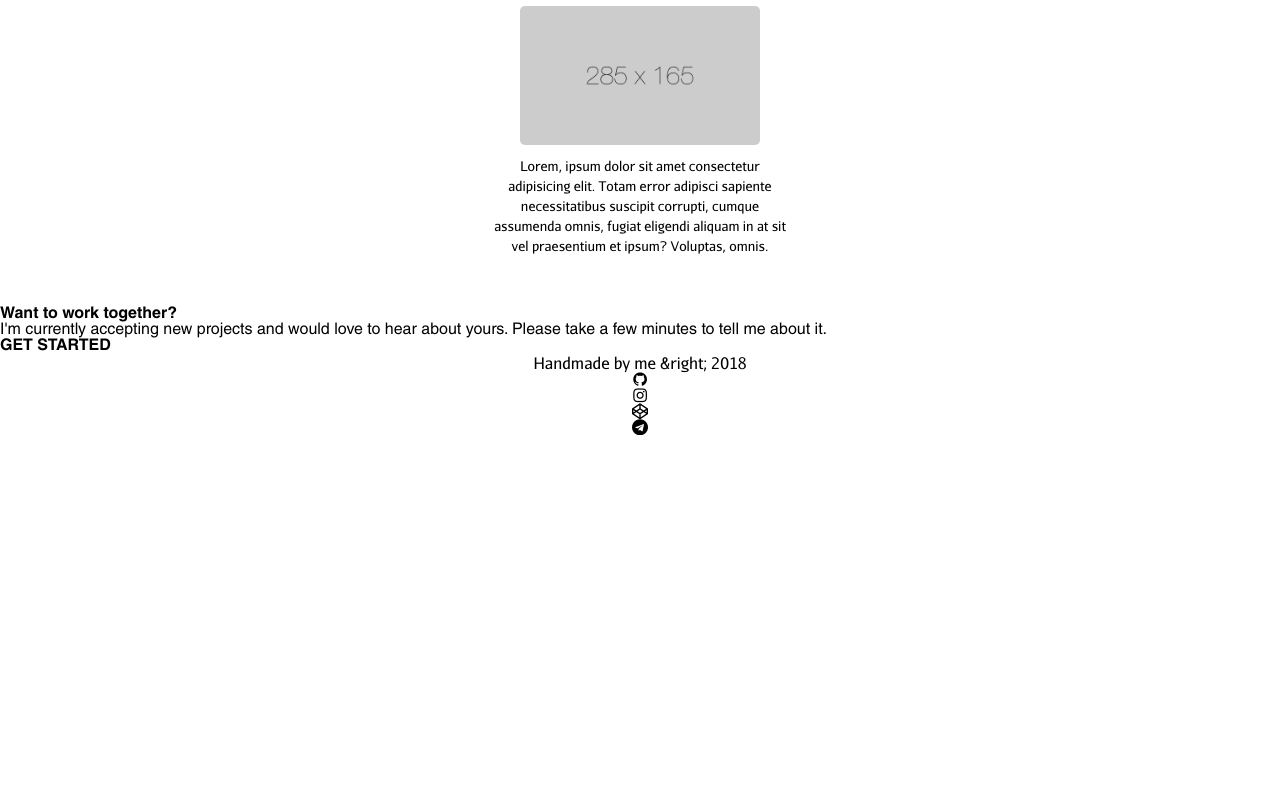
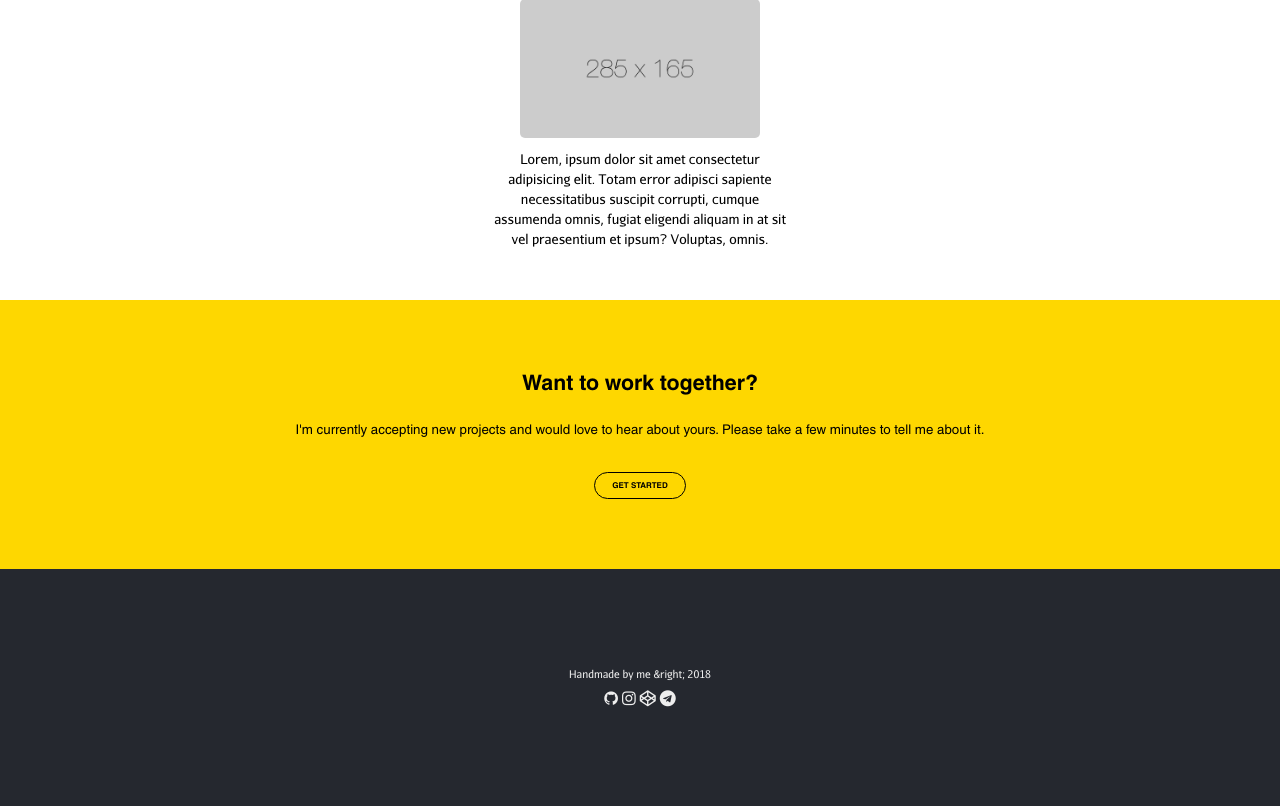
Before and after one commit to consciousnessdev/consciousnessdev.github.io, a PHP site: page / in a window 1280 px wide. Shown: the part 4097-4903 px from the top of the page. Before the commit the page ends 4532 px from the top, so only its background shows below. Run offline with PHP 8.4, Linux system fonts and the light colour scheme.

Commit message:
Hire Section Done, get to footer

```diff
--- a/assets/css/style.css
+++ b/assets/css/style.css
@@ -69,13 +69,19 @@
     margin: 50px auto;
 }
 
-        .content-section__hire {}
+        .content-section__hire {
+    padding: 50px 15px;
+}
 
 .footer {
 
   }
 
-  .footer-section {}
+  .footer-section {
+    padding-top: 50px;
+    padding-bottom:  50px;
+    background-color: #25282F;
+}
 
 
 /* Element Part */
@@ -97,7 +103,7 @@
 }
 
 .header__button {
-    width: 135px;
+    width: 150px;
     margin: 0 auto;
     height: 20px;
     line-height: 22px;
@@ -143,6 +149,10 @@
 
   .works__list {}
 
+  .wrapper__visitweb {
+    height: 30px;
+  }
+
     .works__client {
     padding-top: 20px;
     padding-bottom: 20px;
@@ -163,7 +173,7 @@
 
       .client__visitweb {
          margin: 0 auto 5px auto;
-         float: right;
+         /* float: right; */
          display: flex;
          height: 20px;
          width: 109px;
@@ -242,19 +252,38 @@
     margin-top:  10px;
 }
 
-.hire__wrapper {}
+.hire__wrapper {
+    text-align:  center;
+}
 
-  .hire__top {}
+  .hire__top {
+    margin: 20px auto;
+    line-height: 1.5;
+}
 
-  .hire__info {}
+  .hire__info {
+    margin: 10px auto 30px auto;
+    line-height: 1.5;
+}
 
-  .hire__button {}
+  .hire__button {
+    width: 90px;
+    margin: 20px auto;
+    height: 25px;
+    line-height: 26px;
+}
 
-.footer__made {}
+.footer__made {
+    margin-top: 50px;
+}
 
-  .footer__smlist {}
+  .footer__smlist {
+    margin: 10px auto 50px auto;
+}
 
-    .smlist__item {}
+    .smlist__item {
+    display: inline-block;
+}
 
 /* Modifier Part */
 .background--full {
@@ -265,7 +294,7 @@
   font-family: helveticaBLD;
 }
 
-.section--header, .label--header, .item--header, .self--header, .projects--header {
+.section--header, .label--header, .item--header, .self--header, .projects--header, .hire--header {
   font-size: 16pt;
 }
 
@@ -302,16 +331,15 @@
   border-radius: 15px;
 }
 
-.button--ss {
-  font-size: 5pt;
-}
 
-.learnmore--light, .section--normal, .works--normal, .main--normal, .profile--light, {
-  font-family: heveticaSTD;
+
+.learnmore--light, .works--light, .profile--light {
+  font-family: helveticaSTD;
   font-weight: lighter;
 }
 
-.learnmore--xs {
+
+.button--xs, .learnmore--xs {
   font-size: 6pt;
 }
 
@@ -319,13 +347,14 @@
   font-size: 7pt;
 }
 
-.nextlearn--ms, .area--ms, .info--ms {
+.nextlearn--ms, .area--ms, .info--ms, .made--ms {
   font-size: 8pt;
 }
 
-.item--normal,.info--normal {
+.item--normal,.info--normal,.main--normal,.section--normal {
   font-family: helveticaSTD;
 }
+
 
 .item--overcolor {
   color: #F8DB64;
@@ -347,6 +376,8 @@
   text-decoration: none;
 }
 
+
+
 .works--color {
   background-color: #EEEEEE;
 }
@@ -355,17 +386,26 @@
   font-size: 15px;
 }
 
-.header--left, .area--left, .visitweb--left {
+.header--left, .area--left {
   text-align: left;
 }
 
-.header--right, .area--right, .visitweb--right {
+.visitweb--fleft {
+  float: left;
+}
+
+.header--right, .area--right {
   text-align: right;
+}
+
+.visitweb--fright {
+  float: right;
 }
 
 .area--softcol {
   color: rgb(177, 177, 177);
 }
+
 
 .visitweb--alphacol {
   background-color: rgba(0,0,0, 0.0);
@@ -373,11 +413,15 @@
   border-radius: 20px;
 }
 .button--alphacol {
-
+  background-color: rgba(0,0,0, 0.0);
+  border: 1px #000000 solid;
+  border-radius: 15px;
 }
 
-.hire--color {
+.hire--color {background-color: #fed700;}
 
+.footer--color {
+  color: #EEEEEE;
 }
 
 /* Media Query for Desktop (Screen > 960px) */
@@ -390,8 +434,3 @@
 
 
 /* Modifier Part */
-
-
-.wrapper__visitweb {
-  height: 30px;
-}
--- a/index.html
+++ b/index.html
@@ -22,7 +22,7 @@
           <div class="header__label label--white label--bold label--header">
             Hi, I'm Setiawan.<span class="label--top">Frontend Web Engineer and Developer.</span>
           </div>
-          <div class="header__button button--white button--alphabg button--ss button--bold">
+          <div class="header__button button--white button--alphabg button--xs button--bold">
             YES, I'M AVAILABLE FOR HIRE
           </div>
         </div>
@@ -79,7 +79,7 @@
         <div class="works__wrapper">
           <article class="works__self">
             <div class="works__header self--header">My Work</div>
-            <div class="works__example works--ten works--normal">Want to see more example? <a href="#" class="works--softcol works--link">Email me</a></div>
+            <div class="works__example works--light works--ten">Want to see more example? <a href="#" class="works--softcol works--link">Email me</a></div>
           </article>
           <article class="works__list">
             <div class="works__client">
@@ -88,7 +88,7 @@
               <div class="client__info info--normal info--grayblck info--ten">lorem ipsum dolor sit amet, ayas uleng because of sakek flu broooo. Cetak plengen, ketondu tapeh pilek, sesat beud dah kzl agqoeh, tulisane kurang akeh iki piye yaaaa, palang wes wayahe adus vroh, wes oleh 4 paragraph durung iki?koyoke wes
                 iki, ok wes. </div>
               <div class="wrapper__visitweb">
-                <div class="client__visitweb visitweb--alphacol visitweb--right visitweb--mids">VISIT WEBSITE</div>
+                <div class="client__visitweb visitweb--alphacol visitweb--fright visitweb--mids">VISIT WEBSITE</div>
               </div>
               <div class="works__result"><img src="assets/img/projects_1.png" alt="works result"></div>
             </div>
@@ -109,7 +109,7 @@
               <div class="client__info info--normal info--grayblck info--ten">lorem ipsum dolor sit amet, ayas uleng because of sakek flu broooo. Cetak plengen, ketondu tapeh pilek, sesat beud dah kzl agqoeh, tulisane kurang akeh iki piye yaaaa, palang wes wayahe adus vroh, wes oleh 4 paragraph durung iki?koyoke wes
                 iki, ok wes. </div>
               <div class="wrapper__visitweb">
-                <div class="client__visitweb visitweb--alphacol visitweb--left visitweb--mids">VISIT WEBSITE</div>
+                <div class="client__visitweb visitweb--alphacol visitweb--fleft visitweb--mids">VISIT WEBSITE</div>
               </div>
               <div class="works__result"><img src="assets/img/projects_2.png" alt="works result"></div>
             </div>
@@ -161,24 +161,24 @@
       </section>
       <section class="content-section__hire hire--color hire--bold">
         <div class="hire__wrapper">
-          <div class="hire__top">Want to work together?</div>
-          <div class="hire__info info--normal">I'm currently accepting new projects and would love to hear about yours. Please take a few minutes to tell me about it.</div>
-          <div class="hire__button button--alphacol">GET STARTED</div>
+          <div class="hire__top hire--header">Want to work together?</div>
+          <div class="hire__info info--normal info--ten">I'm currently accepting new projects and would love to hear about yours. Please take a few minutes to tell me about it.</div>
+          <div class="hire__button button--alphacol button--xs">GET STARTED</div>
         </div>
       </section>
 
   </section>
-  <footer class="footer footer-section">
+  <footer class="footer footer-section footer--color">
     <div class="container">
-      <div class="footer__made">
+      <div class="footer__made made--ms">
         Handmade by me &right; 2018
-        <div class="footer__smlist">
+      </div>
+      <div class="footer__smlist">
           <div class="smlist__item"><i class="fa fa-github"></i></div>
           <div class="smlist__item"><i class="fa fa-instagram"></i></div>
           <div class="smlist__item"><i class="fa fa-codepen"></i></div>
           <div class="smlist__item"><i class="fa fa-telegram"></i></div>
         </div>
-      </div>
     </div>
   </footer>
   <script src="assets/js/script.js"></script>
```
